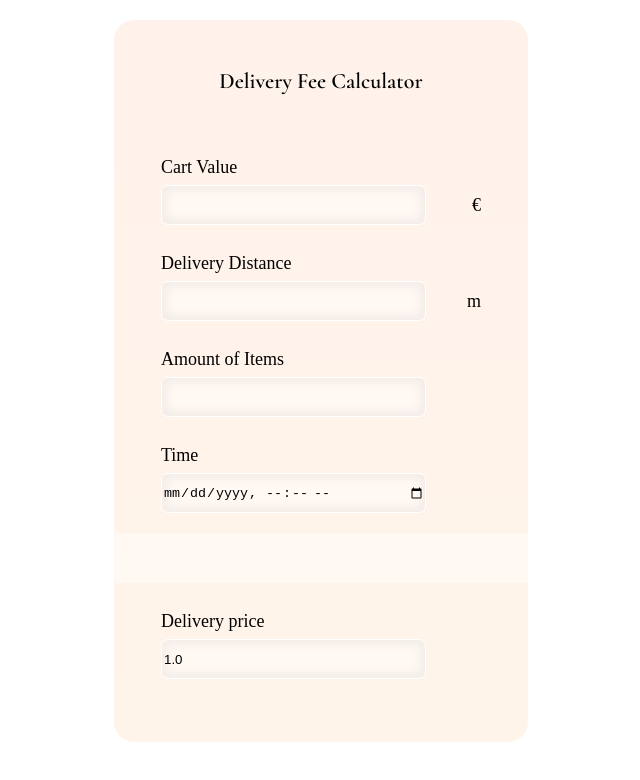
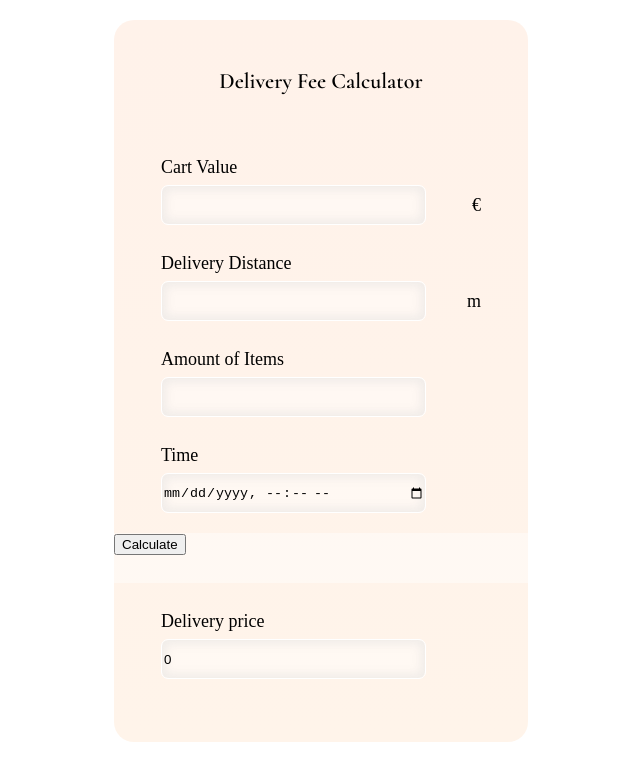
Before and after one commit to Kreunt/wolt-frontend-project, a React (Create React App) app: page / in a window 1280 px wide. Shown: the top 780 px of the page, without its empty margins (226-866 px from the left). Built offline with nearby package versions, Linux system fonts and the light colour scheme.

Commit message:
implement calculator logic

```diff
--- a/src/components/Calculator.tsx
+++ b/src/components/Calculator.tsx
@@ -48,6 +48,46 @@ const Calculator = () => {
   const [deliveryDistance, setDeliveryDistance] = React.useState<number>(0);
   const [amountOfItems, setAmountOfItems] = React.useState<number>(0);
   const [time, setTime] = React.useState<Date>(new Date());
+  const [deliveryPrice, setDeliveryPrice] = React.useState<number>(0);
+
+  const calculateDeliveryFee = () => {
+    let deliveryFee = 0;
+    if (cartValue > 100) {
+      return deliveryFee;
+    }
+
+    if (cartValue < 10) {
+      let cartSurcharge = 10 - cartValue;
+      deliveryFee += cartSurcharge;
+    }
+
+    deliveryFee += 2; // base delivery fee
+    if (deliveryDistance > 1000) {
+      deliveryFee += Math.ceil((deliveryDistance - 1000) / 500);
+    }
+
+    if (amountOfItems > 4) {
+      deliveryFee += (amountOfItems - 4) * 0.5;
+    }
+    if (amountOfItems > 12) {
+      deliveryFee += 1.2; // bulk surcharge
+    }
+
+    if (time.getHours() <= 19 && time.getHours() >= 15 && time.getDay() === 5) {
+      deliveryFee *= 1.2; // friday rush surcharge
+    }
+
+    if (deliveryFee > 15) {
+      deliveryFee = 15;
+    }
+
+    return deliveryFee;
+  };
+
+  const handleCalculate = () => {
+    setDeliveryPrice(calculateDeliveryFee());
+  };
+
   return (
     <Container>
       <Header>Delivery Fee Calculator</Header>
@@ -65,22 +105,19 @@ const Calculator = () => {
       />
       <InputArea
         defText="Amount of Items"
-        symbol=""
         setStateValue={setAmountOfItems}
         type="number"
       />
-      <InputArea
-        defText="Time"
-        symbol=""
-        setStateValue={setTime}
-        type="datetime-local"
-      />
-      <ButtonBar></ButtonBar>
+      <InputArea defText="Time" setStateValue={setTime} type="datetime-local" />
+      <ButtonBar>
+        <button type="button" onClick={handleCalculate}>
+          Calculate
+        </button>
+      </ButtonBar>
       <InputArea
         defText="Delivery price"
-        symbol=""
-        setStateValue={setTime}
-        value="1.0"
+        setStateValue={setDeliveryPrice}
+        value={deliveryPrice.toString()}
       />
     </Container>
   );
--- a/src/components/InputArea.tsx
+++ b/src/components/InputArea.tsx
@@ -3,7 +3,7 @@ import styled from "styled-components";
 
 interface InputAreaProps {
   defText: string;
-  symbol: string;
+  symbol?: string;
   type?: string;
   value?: string;
   setStateValue: React.Dispatch<React.SetStateAction<any>>;
@@ -47,7 +47,15 @@ const InputArea = (props: InputAreaProps) => {
       <StyledText>{props.defText}</StyledText>
       <RowContainer>
         <Input
-          onChange={(e) => props.setStateValue(e.target.value)}
+          onChange={(e) => {
+            if (props.defText !== "Delivery price") {
+              if (props.type === "datetime-local") {
+                props.setStateValue(new Date(e.target.value));
+              } else {
+                props.setStateValue(e.target.value);
+              }
+            }
+          }}
           type={props.type}
           value={props.value}
         />
```
